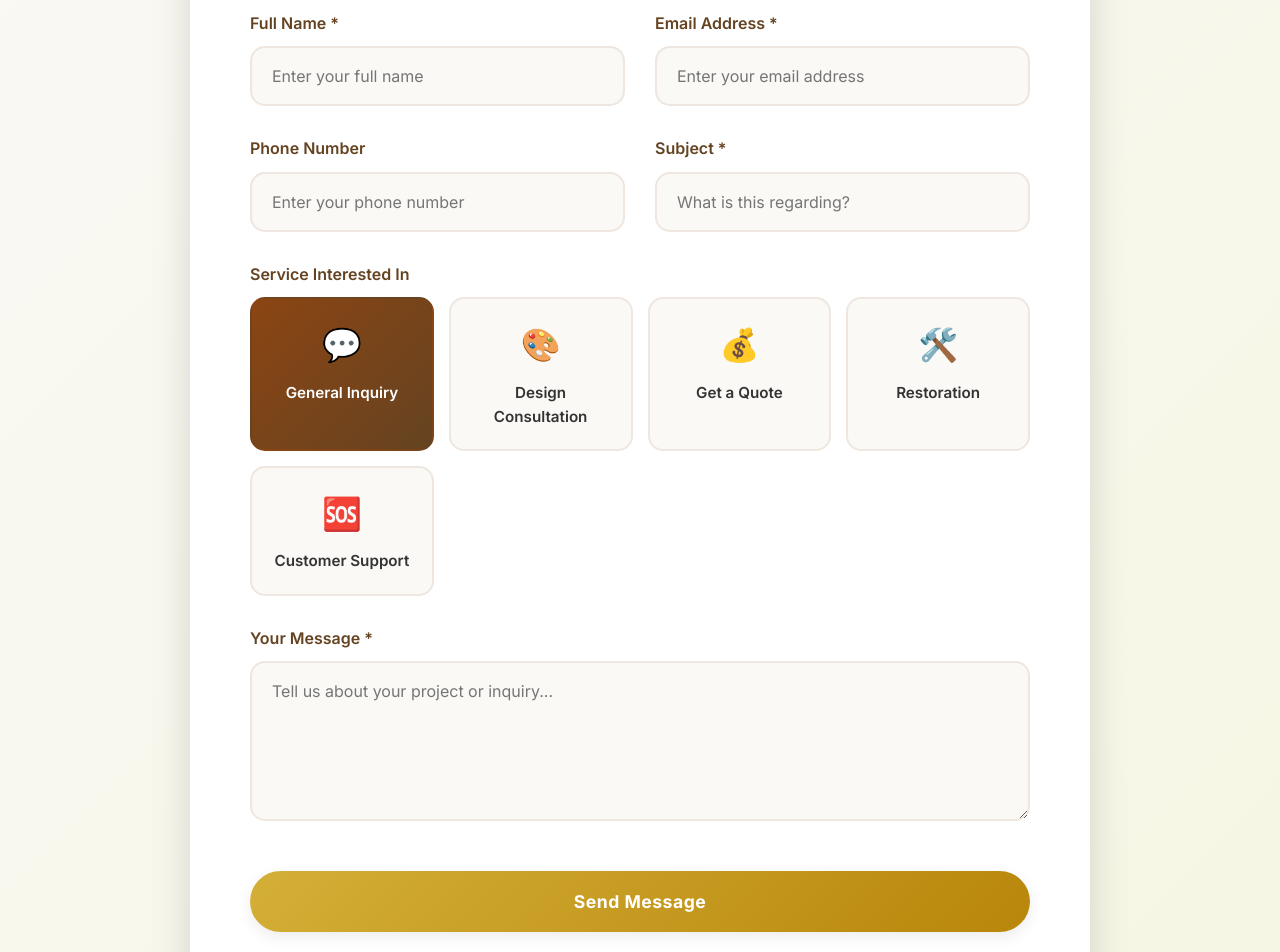
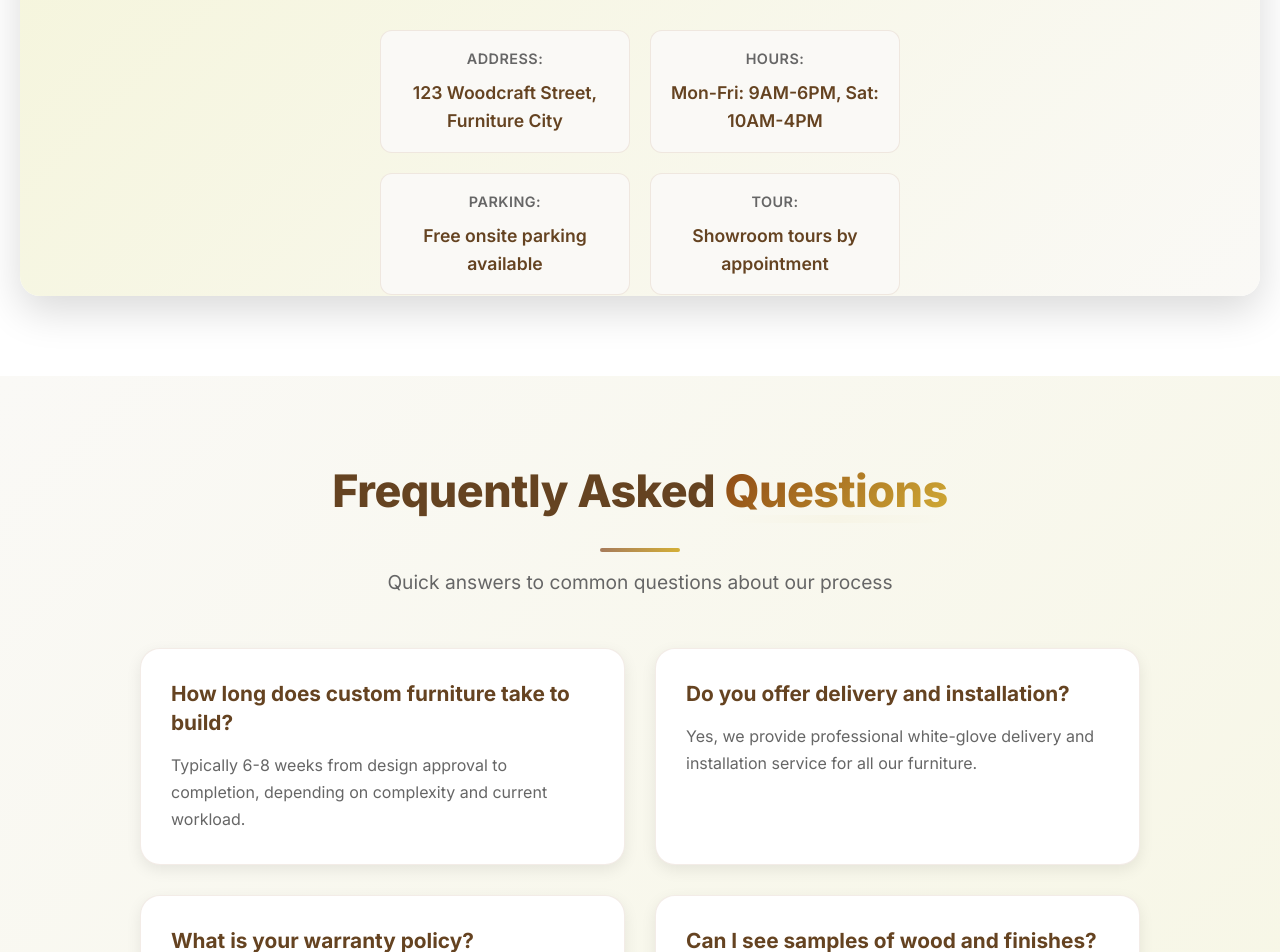
Before and after one commit to shyamvanjani/wood-furniture-website-design, a React (Create React App) app: page /contact in a window 1280 px wide. Shown: the part 1560-2512 px from the top of the page. Built offline with nearby package versions, Linux system fonts and the light colour scheme.

Commit message:
updated contact and home page

```diff
--- a/src/pages/Contact.js
+++ b/src/pages/Contact.js
@@ -3,21 +3,6 @@ import { motion } from 'framer-motion';
 import './style/Contact.css';
 
 const Contact = () => {
-  const [formData, setFormData] = useState({
-    name: '',
-    email: '',
-    phone: '',
-    subject: '',
-    message: '',
-    service: 'general'
-  });
-
-  const [formStatus, setFormStatus] = useState({
-    submitted: false,
-    submitting: false,
-    error: null
-  });
-
   const containerVariants = {
     hidden: { opacity: 0 },
     visible: {
@@ -36,14 +21,6 @@ const Contact = () => {
       transition: { duration: 0.6 }
     }
   };
-
-  const services = [
-    { value: 'general', label: 'General Inquiry', icon: '💬' },
-    { value: 'design', label: 'Design Consultation', icon: '🎨' },
-    { value: 'quote', label: 'Get a Quote', icon: '💰' },
-    { value: 'restoration', label: 'Restoration', icon: '🛠️' },
-    { value: 'support', label: 'Customer Support', icon: '🆘' }
-  ];
 
   const contactInfo = [
     {
@@ -71,41 +48,6 @@ const Contact = () => {
       color: 'var(--light-brown)'
     }
   ];
-
-  const handleChange = (e) => {
-    setFormData({
-      ...formData,
-      [e.target.name]: e.target.value
-    });
-  };
-
-  const handleSubmit = async (e) => {
-    e.preventDefault();
-    setFormStatus({ ...formStatus, submitting: true });
-
-    // Simulate API call
-    setTimeout(() => {
-      setFormStatus({
-        submitted: true,
-        submitting: false,
-        error: null
-      });
-
-      setFormData({
-        name: '',
-        email: '',
-        phone: '',
-        subject: '',
-        message: '',
-        service: 'general'
-      });
-
-      // Reset success message after 5 seconds
-      setTimeout(() => {
-        setFormStatus(prev => ({ ...prev, submitted: false }));
-      }, 5000);
-    }, 1500);
-  };
 
   return (
     <div className="contact">
@@ -187,148 +129,6 @@ const Contact = () => {
               </motion.div>
             ))}
           </motion.div>
-        </div>
-      </section>
-
-      {/* Contact Form */}
-      <section className="contact-form-section">
-        <div className="container">
-          <div className="form-wrapper">
-            <motion.div
-              className="form-header"
-              initial={{ opacity: 0, y: 30 }}
-              whileInView={{ opacity: 1, y: 0 }}
-              transition={{ duration: 0.6 }}
-              viewport={{ once: true }}
-            >
-              <h2 className="section-title">Send Us a <span className="highlight">Message</span></h2>
-              <p className="form-subtitle">
-                Fill out the form below and we'll get back to you within 24 hours
-              </p>
-            </motion.div>
-
-            {formStatus.submitted ? (
-              <motion.div
-                className="success-message"
-                initial={{ scale: 0.8, opacity: 0 }}
-                animate={{ scale: 1, opacity: 1 }}
-              >
-                <div className="success-icon">✓</div>
-                <h3>Thank You!</h3>
-                <p>Your message has been sent successfully. We'll get back to you soon.</p>
-              </motion.div>
-            ) : (
-              <motion.form
-                onSubmit={handleSubmit}
-                className="contact-form"
-                initial={{ opacity: 0, y: 30 }}
-                whileInView={{ opacity: 1, y: 0 }}
-                transition={{ duration: 0.6 }}
-                viewport={{ once: true }}
-              >
-                <div className="form-row">
-                  <div className="form-group">
-                    <label htmlFor="name">Full Name *</label>
-                    <input
-                      type="text"
-                      id="name"
-                      name="name"
-                      value={formData.name}
-                      onChange={handleChange}
-                      required
-                      placeholder="Enter your full name"
-                    />
-                  </div>
-                  <div className="form-group">
-                    <label htmlFor="email">Email Address *</label>
-                    <input
-                      type="email"
-                      id="email"
-                      name="email"
-                      value={formData.email}
-                      onChange={handleChange}
-                      required
-                      placeholder="Enter your email address"
-                    />
-                  </div>
-                </div>
-
-                <div className="form-row">
-                  <div className="form-group">
-                    <label htmlFor="phone">Phone Number</label>
-                    <input
-                      type="tel"
-                      id="phone"
-                      name="phone"
-                      value={formData.phone}
-                      onChange={handleChange}
-                      placeholder="Enter your phone number"
-                    />
-                  </div>
-                  <div className="form-group">
-                    <label htmlFor="subject">Subject *</label>
-                    <input
-                      type="text"
-                      id="subject"
-                      name="subject"
-                      value={formData.subject}
-                      onChange={handleChange}
-                      required
-                      placeholder="What is this regarding?"
-                    />
-                  </div>
-                </div>
-
-                <div className="form-group">
-                  <label>Service Interested In</label>
-                  <div className="service-options">
-                    {services.map((service) => (
-                      <motion.div
-                        key={service.value}
-                        className={`service-option ${formData.service === service.value ? 'active' : ''}`}
-                        onClick={() => setFormData({ ...formData, service: service.value })}
-                        whileHover={{ scale: 1.05 }}
-                        whileTap={{ scale: 0.95 }}
-                      >
-                        <span className="service-icon">{service.icon}</span>
-                        <span className="service-label">{service.label}</span>
-                      </motion.div>
-                    ))}
-                  </div>
-                </div>
-
-                <div className="form-group">
-                  <label htmlFor="message">Your Message *</label>
-                  <textarea
-                    id="message"
-                    name="message"
-                    value={formData.message}
-                    onChange={handleChange}
-                    required
-                    rows="6"
-                    placeholder="Tell us about your project or inquiry..."
-                  />
-                </div>
-
-                <motion.button
-                  type="submit"
-                  className="btn btn-secondary submit-btn"
-                  disabled={formStatus.submitting}
-                  whileHover={{ scale: formStatus.submitting ? 1 : 1.05 }}
-                  whileTap={{ scale: formStatus.submitting ? 1 : 0.95 }}
-                >
-                  {formStatus.submitting ? (
-                    <>
-                      <span className="spinner"></span>
-                      Sending...
-                    </>
-                  ) : (
-                    'Send Message'
-                  )}
-                </motion.button>
-              </motion.form>
-            )}
-          </div>
         </div>
       </section>
 
--- a/src/pages/style/Contact.css
+++ b/src/pages/style/Contact.css
@@ -146,175 +146,29 @@
   margin-bottom: 8px;
 }
 
-.contact-form-section {
+.map-section {
   padding: 80px 0;
-  background: linear-gradient(135deg, var(--light-beige) 0%, rgba(245, 245, 220, 0.7) 100%);
+  background-color: var(--white);
 }
 
-.form-wrapper {
-  max-width: 900px;
-  margin: 0 auto;
-  background: var(--white);
-  border-radius: 30px;
-  padding: 60px;
-  box-shadow: var(--shadow-dark);
-}
-
-.form-header {
+.section-header {
   text-align: center;
   margin-bottom: 50px;
 }
 
-.form-subtitle {
-  font-size: 1.2rem;
-  color: var(--text-light);
-  max-width: 600px;
-  margin: 10px auto 0;
-  line-height: 1.6;
-}
-
-.contact-form {
-  display: flex;
-  flex-direction: column;
-  gap: 30px;
-}
-
-.form-row {
-  display: grid;
-  grid-template-columns: 1fr 1fr;
-  gap: 30px;
-}
-
-.form-group {
-  display: flex;
-  flex-direction: column;
-}
-
-.form-group label {
-  font-size: 1rem;
-  font-weight: 600;
+.section-title {
+  font-size: 2.8rem;
   color: var(--dark-brown);
-  margin-bottom: 10px;
-}
-
-.form-group input,
-.form-group textarea {
-  padding: 18px 20px;
-  border: 2px solid rgba(139, 69, 19, 0.1);
-  border-radius: 15px;
-  font-family: inherit;
-  font-size: 1rem;
-  color: var(--text-dark);
-  background: var(--light-beige);
-  transition: all 0.3s ease;
-  outline: none;
-}
-
-.form-group input:focus,
-.form-group textarea:focus {
-  border-color: var(--primary-brown);
-  box-shadow: 0 0 0 3px rgba(139, 69, 19, 0.1);
-}
-
-.form-group textarea {
-  resize: vertical;
-  min-height: 150px;
-}
-
-.service-options {
-  display: grid;
-  grid-template-columns: repeat(auto-fit, minmax(150px, 1fr));
-  gap: 15px;
-}
-
-.service-option {
-  display: flex;
-  flex-direction: column;
-  align-items: center;
-  gap: 10px;
-  padding: 20px;
-  background: var(--light-beige);
-  border: 2px solid rgba(139, 69, 19, 0.1);
-  border-radius: 15px;
-  cursor: pointer;
-  transition: all 0.3s ease;
-  text-align: center;
-}
-
-.service-option:hover {
-  border-color: var(--primary-brown);
-  background: rgba(139, 69, 19, 0.05);
-}
-
-.service-option.active {
-  background: linear-gradient(135deg, var(--primary-brown), var(--dark-brown));
-  border-color: transparent;
-  color: white;
-}
-
-.service-icon {
-  font-size: 2rem;
-}
-
-.service-label {
-  font-size: 0.95rem;
-  font-weight: 600;
-}
-
-.submit-btn {
-  padding: 20px;
-  font-size: 1.1rem;
-  font-weight: 700;
-  margin-top: 20px;
-  position: relative;
-  overflow: hidden;
-}
-
-.spinner {
-  display: inline-block;
-  width: 20px;
-  height: 20px;
-  border: 3px solid rgba(255, 255, 255, 0.3);
-  border-radius: 50%;
-  border-top-color: white;
-  animation: spin 1s ease-in-out infinite;
-  margin-right: 10px;
-}
-
-@keyframes spin {
-  to { transform: rotate(360deg); }
-}
-
-.success-message {
-  text-align: center;
-  padding: 60px 40px;
-  background: linear-gradient(135deg, #4CAF50, #45a049);
-  border-radius: 20px;
-  color: white;
-}
-
-.success-icon {
-  font-size: 4rem;
-  margin-bottom: 20px;
-}
-
-.success-message h3 {
-  font-size: 2.5rem;
   margin-bottom: 15px;
   font-weight: 800;
 }
 
-.success-message p {
+.section-subtitle {
   font-size: 1.2rem;
-  opacity: 0.9;
-  max-width: 500px;
+  color: var(--text-light);
+  max-width: 600px;
   margin: 0 auto;
   line-height: 1.6;
-}
-
-.map-section {
-  padding: 80px 0;
-  background-color: var(--white);
 }
 
 .map-wrapper {
@@ -411,6 +265,24 @@
   line-height: 1.7;
 }
 
+.highlight {
+  color: var(--accent-gold);
+  position: relative;
+  display: inline-block;
+}
+
+.highlight::after {
+  content: '';
+  position: absolute;
+  bottom: 5px;
+  left: 0;
+  width: 100%;
+  height: 8px;
+  background: linear-gradient(90deg, transparent, var(--accent-gold), transparent);
+  opacity: 0.3;
+  z-index: -1;
+}
+
 @media (max-width: 1200px) {
   .contact-info-grid {
     grid-template-columns: repeat(2, 1fr);
@@ -419,6 +291,10 @@
   .faq-grid {
     grid-template-columns: 1fr;
   }
+
+  .section-title {
+    font-size: 2.5rem;
+  }
 }
 
 @media (max-width: 992px) {
@@ -426,17 +302,12 @@
     font-size: 3rem;
   }
 
-  .form-wrapper {
-    padding: 40px;
+  .location-info {
+    grid-template-columns: 1fr;
   }
 
-  .form-row {
-    grid-template-columns: 1fr;
-    gap: 20px;
-  }
-
-  .location-info {
-    grid-template-columns: 1fr;
+  .section-title {
+    font-size: 2.2rem;
   }
 }
 
@@ -450,7 +321,6 @@
   }
 
   .contact-info-section,
-  .contact-form-section,
   .map-section,
   .faq-section {
     padding: 60px 0;
@@ -460,24 +330,12 @@
     grid-template-columns: 1fr;
   }
 
-  .form-wrapper {
-    padding: 30px;
+  .section-title {
+    font-size: 2rem;
   }
 
-  .service-options {
-    grid-template-columns: 1fr;
-  }
-
-  .success-message {
-    padding: 40px 20px;
-  }
-
-  .success-icon {
-    font-size: 3rem;
-  }
-
-  .success-message h3 {
-    font-size: 2rem;
+  .map-placeholder {
+    height: 350px;
   }
 }
 
@@ -510,4 +368,12 @@
   .faq-question {
     font-size: 1.1rem;
   }
+
+  .section-title {
+    font-size: 1.8rem;
+  }
+
+  .section-subtitle {
+    font-size: 1rem;
+  }
 }
```
Also changed, not shown: src/pages/Home.js (+3 -13 lines), 1 other file (tests, documents, lock files or other folders).
